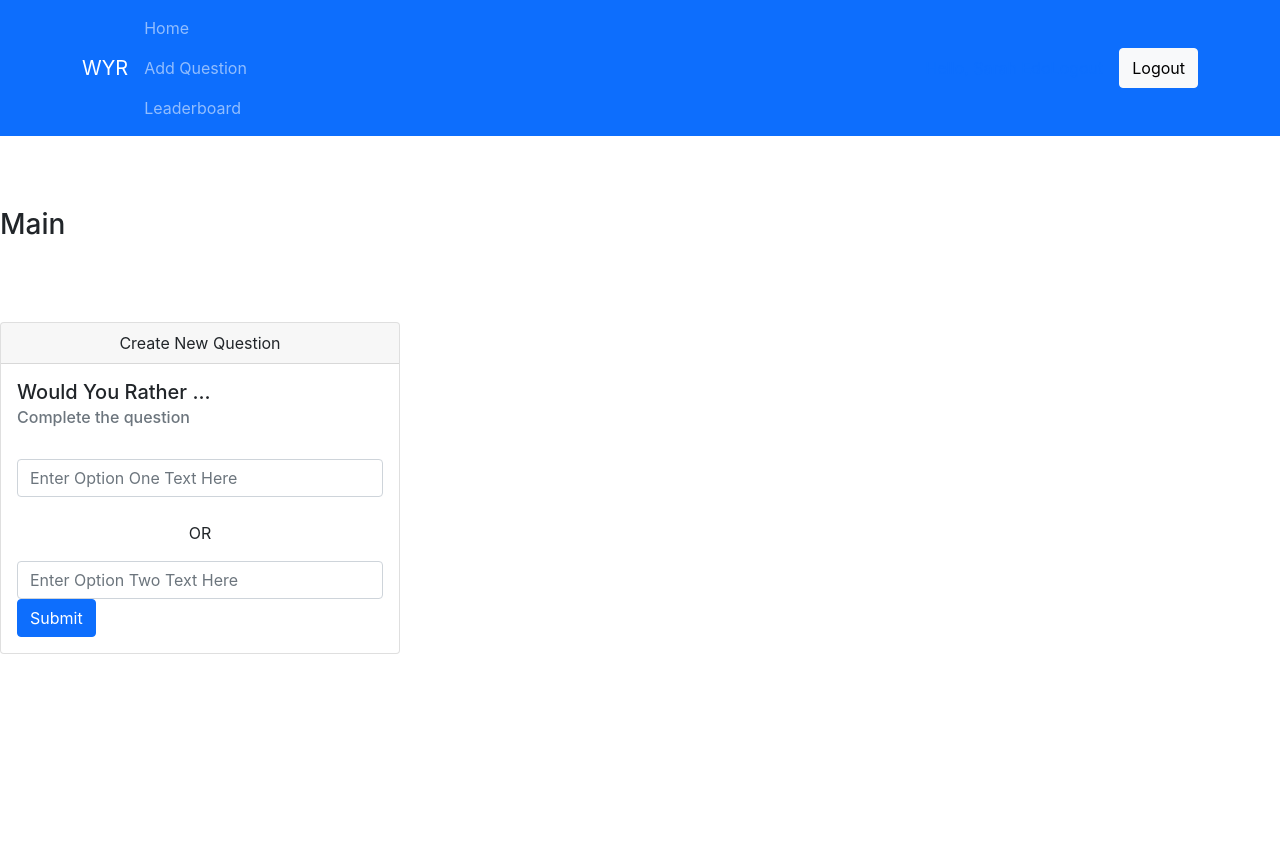
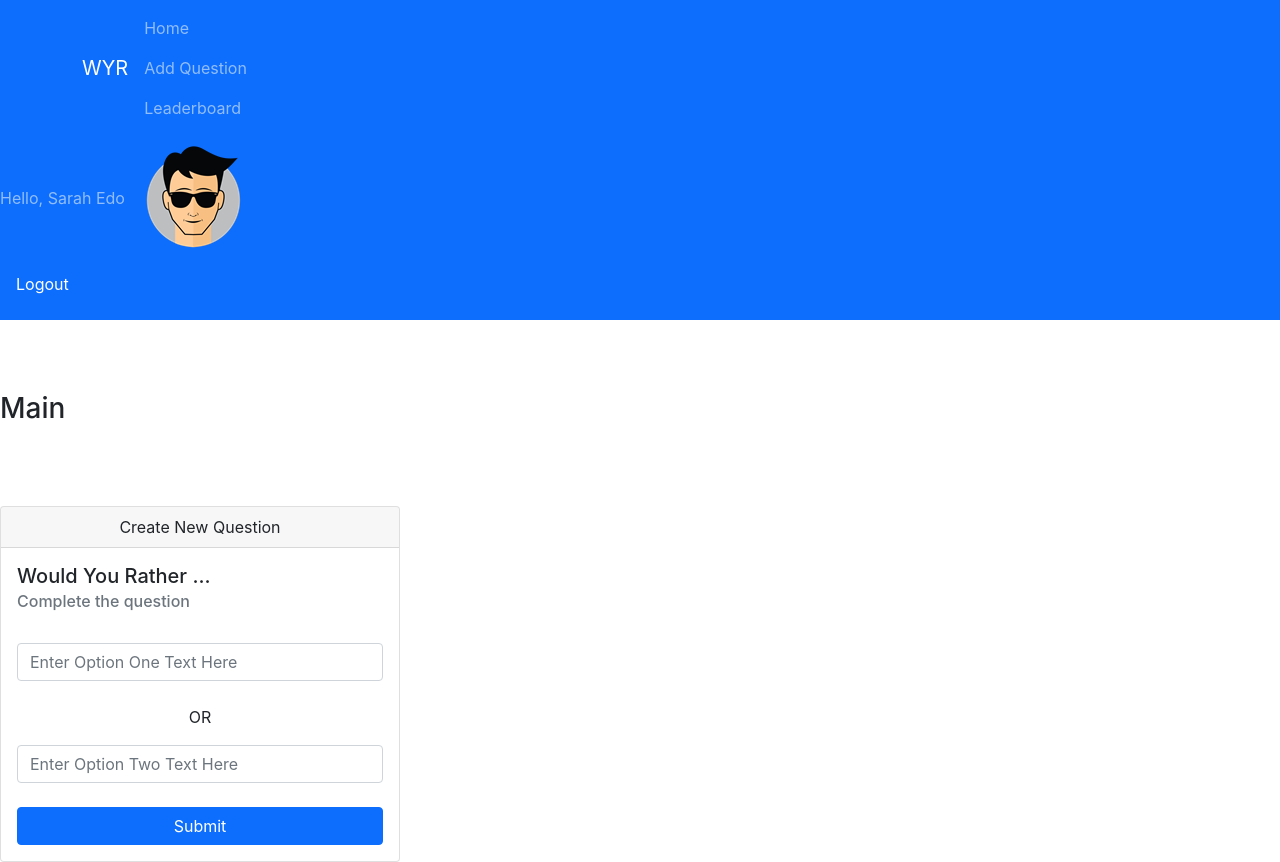
Before and after one commit to albehery/u-project-wyr, a React (Create React App) app: page / in a window 1280 px wide. Both pictures are taken after a click on the button "Login". Before the commit the page ends 800 px from the top, so only its background shows below. Built offline with nearby package versions, Linux system fonts and the light colour scheme.

Commit message:
fix: fix users avatarURL

```diff
--- a/src/_DATA.js
+++ b/src/_DATA.js
@@ -2,7 +2,7 @@ let users = {
   sarahedo: {
     id: 'sarahedo',
     name: 'Sarah Edo',
-    avatarURL: '../public/users/1.png',
+    avatarURL: '../users/1.png',
     answers: {
       "8xf0y6ziyjabvozdd253nd": 'optionOne',
       "6ni6ok3ym7mf1p33lnez": 'optionTwo',
@@ -14,7 +14,7 @@ let users = {
   tylermcginnis: {
     id: 'tylermcginnis',
     name: 'Tyler McGinnis',
-    avatarURL: '../public/users/2.png',
+    avatarURL: '../users/2.png',
     answers: {
       "vthrdm985a262al8qx3do": 'optionOne',
       "xj352vofupe1dqz9emx13r": 'optionTwo',
@@ -24,7 +24,7 @@ let users = {
   johndoe: {
     id: 'johndoe',
     name: 'John Doe',
-    avatarURL: '../public/users/3.png',
+    avatarURL: '../users/3.png',
     answers: {
       "xj352vofupe1dqz9emx13r": 'optionOne',
       "vthrdm985a262al8qx3do": 'optionTwo',
--- a/src/components/AddQuestion.js
+++ b/src/components/AddQuestion.js
@@ -20,7 +20,10 @@ class AddQuestion extends React.Component {
                             <p className="text-center">OR</p>
                             <Form.Control className="d-grid gap-2" type="text" name="option2" id="option2" placeholder="Enter Option Two Text Here" />
                         </Form>
-                        <Button variant="primary" type="submit">Submit</Button>
+                        <br />
+                        <div className="d-grid gap-2">
+                            <Button variant="primary" type="submit">Submit</Button>
+                        </div>
                     </Card.Body>
                 </Card>
             </div>
--- a/src/components/Navigation.js
+++ b/src/components/Navigation.js
@@ -18,12 +18,11 @@ class Navigation extends React.Component {
                         <Nav.Link href="/add">Add Question</Nav.Link>
                         <Nav.Link href="/leaderboard">Leaderboard</Nav.Link>
                     </Nav>
-                        <Form className="d-flex">
+                </Container>
                 {authedUser &&
-                        <Nav.Link href="/logout">Hello, <span>{users[authedUser].name}</span>Logout</Nav.Link>}
-                            <Button variant="light">Logout</Button>
-                        </Form>
-                    </Container>
+                    <Navbar.Text>
+                        Hello, {users[authedUser].name} <img src={users[authedUser].avatarURL} /><Nav.Link href="/logout">Logout</Nav.Link>
+                    </Navbar.Text>}
             </Navbar>
         )
     }
```
Lines whose indentation alone changed are shown as unchanged.
